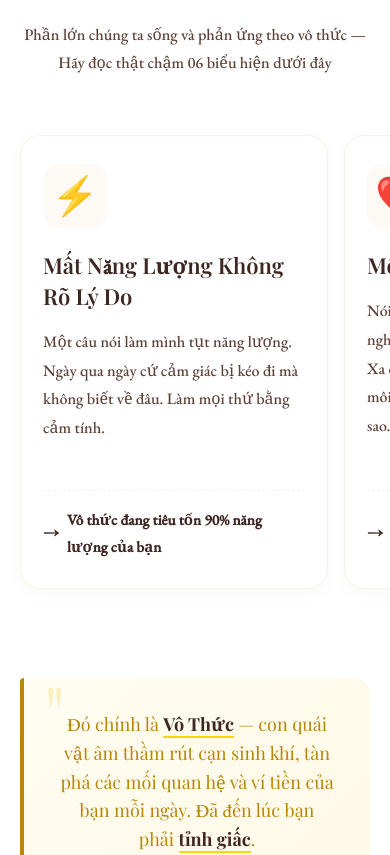
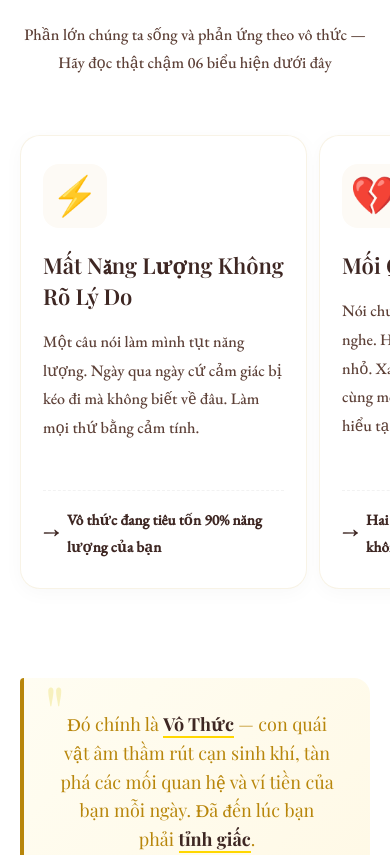
Before and after one commit to windc151095/2daystamthuc, a React (Vite) app: page / in a window 390 px wide. Shown: the part 1060-1915 px from the top of the page. Built offline with nearby package versions, Linux system fonts and the light colour scheme; no server answers; the database is empty.

Commit message:
feat: Improve mobile carousel spacing and alignment
Adjusts the `pain-grid` and `fit-grid` components on mobile to provide better spacing, gap, and scroll-snap alignment. This improves the visual presentation and user experience of carousels on smaller screens.

```diff
--- a/src/index.css
+++ b/src/index.css
@@ -732,17 +732,17 @@ h2 em { font-style: normal; color: var(--gold-accent); }
     display: flex;
     overflow-x: auto;
     scroll-snap-type: x mandatory;
-    scroll-padding: 0 6%;
-    padding: 0 6% 40px 6%;
-    margin-left: -6%;
-    margin-right: -6%;
-    gap: 16px;
+    scroll-padding: 0 20px;
+    padding: 0 20px 40px 20px;
+    margin-left: -20px;
+    margin-right: -20px;
+    gap: 12px;
     scrollbar-width: none;
   }
   .pain-grid::-webkit-scrollbar { display: none; }
   .pain-card {
-    flex: 0 0 88%;
-    scroll-snap-align: center;
+    flex: 0 0 82%;
+    scroll-snap-align: start;
     scroll-snap-stop: always;
     padding: 32px 24px;
     margin-top: 5px;
@@ -1025,17 +1025,17 @@ h2 em { font-style: normal; color: var(--gold-accent); }
     display: flex;
     overflow-x: auto;
     scroll-snap-type: x mandatory;
-    scroll-padding: 0 6%;
-    padding: 0 6% 40px 6%;
-    margin-left: -6%;
-    margin-right: -6%;
-    gap: 16px;
+    scroll-padding: 0 20px;
+    padding: 0 20px 40px 20px;
+    margin-left: -20px;
+    margin-right: -20px;
+    gap: 12px;
     scrollbar-width: none;
   }
   .fit-grid::-webkit-scrollbar { display: none; }
   .fit-block {
-    flex: 0 0 88%;
-    scroll-snap-align: center;
+    flex: 0 0 82%;
+    scroll-snap-align: start;
     scroll-snap-stop: always;
     margin-top: 5px;
     margin-bottom: 5px;
```
